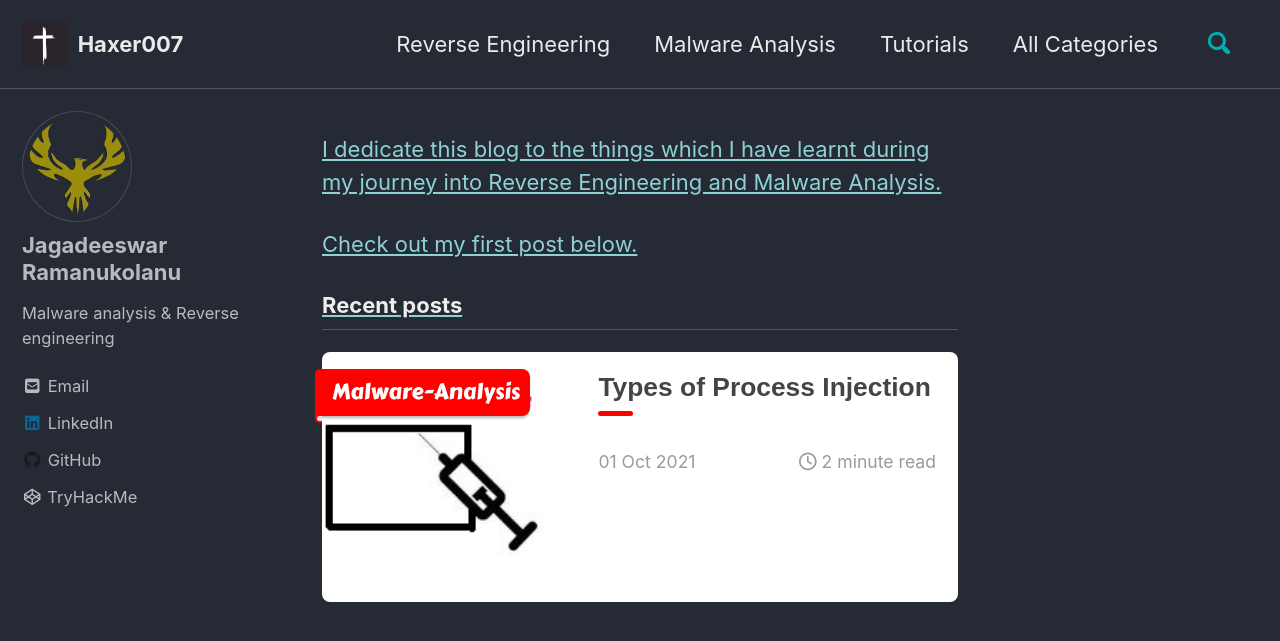
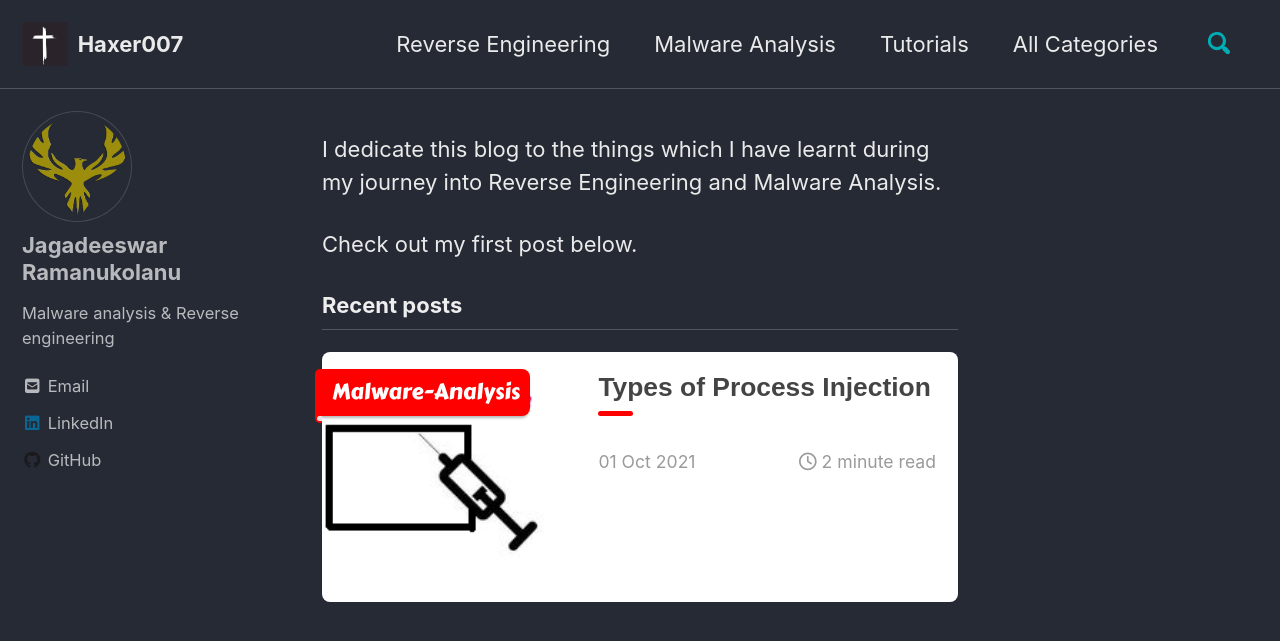
Before and after one commit to Haxer007/haxer007.github.io, a Jekyll site: the page built from index.md, in a window 1280 px wide and 900 px high. Shown: the top 641 px of the window. Built offline with Jekyll 4.4.1, drawn with Linux system fonts in a browser that asks for light colours; cached includes are drawn as plain includes; nearby versions of some CDN libraries; the list of posts is cut into pages by our own code.

Commit message:
Update author-profile-custom-links.html

```diff
--- a/_includes/author-profile-custom-links.html
+++ b/_includes/author-profile-custom-links.html
@@ -1,11 +1,6 @@
-<li>
-<a href="https://tryhackme.com/p/HaxerOnyx" itemprop="sameAs" rel="nofollow noopener noreferrer">
- <i class="fab fa-fw fa-codepen" aria-hidden="true"></i> TryHackMe
 
-
-</li>
 <!--
-  <li><img src="https://tryhackme-badges.s3.amazonaws.com/HaxerOnyx.png" alt="TryHackMe">
+  <li>
     <a href="http://link-to-whatever-social-network.com/user/" itemprop="sameAs" rel="nofollow noopener noreferrer">
       <i class="fas fa-fw" aria-hidden="true"></i> Custom Social Profile Link
     </a>
```
